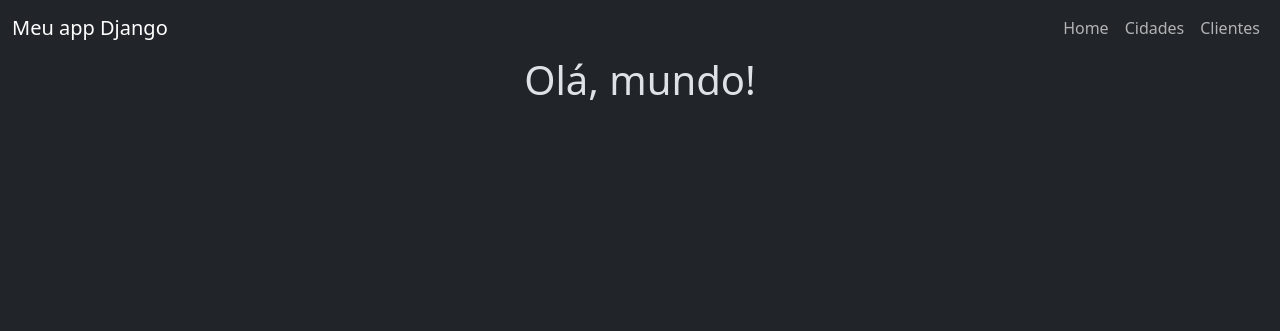
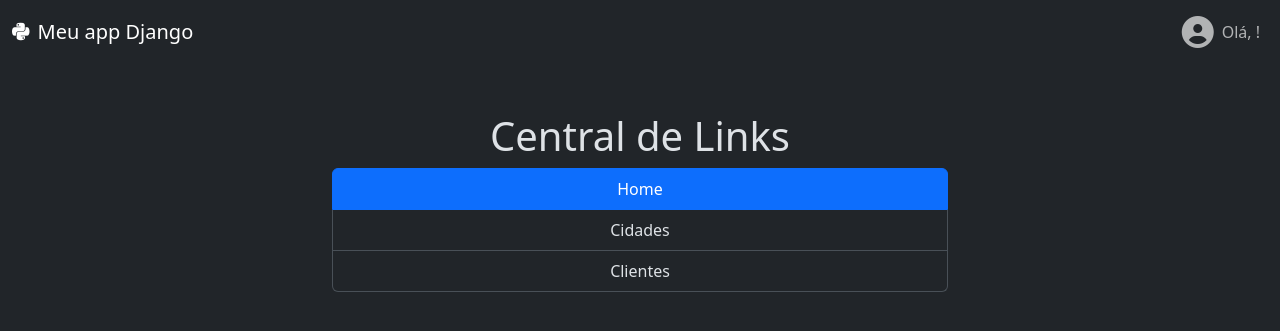
Before and after one commit to antth-Luca/TDS, a Django app: page /home in a window 1280 px wide. Shown: the top 331 px of the page. Run offline with Django 5.2, Linux system fonts and the light colour scheme; some libraries are stand-ins or nearby versions.

Commit message:
Mudança no Home e melhoria geral de templates

```diff
--- a/2024/4º semestre/Aula Django/app/Central/templates/Central/home.html
+++ b/2024/4º semestre/Aula Django/app/Central/templates/Central/home.html
@@ -5,10 +5,15 @@
 {% endblock %}
 
 {% block 'body' %}
-    <div class="container-fluid">
-        <div class="row">
-            <div class="col-12 mx-auto">
-                <h1 class="h1 text-center">Olá, mundo!</h1>
+    <div class="container-fluid text-center mt-5">
+        <h1 class="h1 mb-2">Central de Links</h1>
+        <div class="row justify-content-center">
+            <div class="col-8 col-md-6">
+                <div class="list-group">
+                    <a href="#" class="list-group-item list-group-item-action active">Home</a>
+                    <a href="{% url 'ListCidade' %}" class="list-group-item list-group-item-action">Cidades</a>
+                    <a href="{% url 'ListCliente' %}" class="list-group-item list-group-item-action">Clientes</a>
+                </div>
             </div>
         </div>
     </div>
--- a/2024/4º semestre/Aula Django/app/templates/Bases/base-global-c-header.html
+++ b/2024/4º semestre/Aula Django/app/templates/Bases/base-global-c-header.html
@@ -11,20 +11,16 @@
 <body>
     <nav class="navbar navbar-expand-lg">
         <div class="container-fluid">
-            <a class="navbar-brand" href="{% url 'Home' %}">Meu app Django</a>
+            <a class="navbar-brand" href="{% url 'Home' %}">
+                <i class="fa-brands fa-python me-2"></i>Meu app Django
+            </a>
             <button class="navbar-toggler" type="button" data-bs-toggle="collapse" data-bs-target="#navbarNav" aria-controls="navbarNav" aria-expanded="false" aria-label="Toggle navigation">
                 <span class="navbar-toggler-icon"></span>
             </button>
             <div class="collapse navbar-collapse" id="navbarNav">
                 <ul class="navbar-nav ms-auto">
                     <li class="nav-item">
-                        <a class="nav-link" href="{% url 'Home' %}">Home</a>
-                    </li>
-                    <li>
-                        <a class="nav-link" href="{% url 'ListCidade' %}">Cidades</a>
-                    </li>
-                    <li>
-                        <a class="nav-link" href="{% url 'ListCliente' %}">Clientes</a>
+                        <a class="nav-link d-flex align-items-center" href="#"><i class="fa-solid fa-circle-user me-2" style="font-size: 32px;"></i>Olá, {{ user.username }}!</a>
                     </li>
                 </ul>
             </div>
@@ -37,5 +33,6 @@
     </main>
 
     <script src="https://cdn.jsdelivr.net/npm/bootstrap@5.3.3/dist/js/bootstrap.bundle.min.js"></script>
+    <script src="https://kit.fontawesome.com/121ad6fd97.js" crossorigin="anonymous"></script>
 </body>
 </html>
--- a/2024/4º semestre/Aula Django/app/templates/Bases/base-global-s-header.html
+++ b/2024/4º semestre/Aula Django/app/templates/Bases/base-global-s-header.html
@@ -15,5 +15,6 @@
     </main>
 
     <script src="https://cdn.jsdelivr.net/npm/bootstrap@5.3.3/dist/js/bootstrap.bundle.min.js"></script>
+    <script src="https://kit.fontawesome.com/121ad6fd97.js" crossorigin="anonymous"></script>
 </body>
 </html>
--- a/2024/4º semestre/Aula Django/app/templates/Bases/base-list.html
+++ b/2024/4º semestre/Aula Django/app/templates/Bases/base-list.html
@@ -8,7 +8,7 @@
     <div class="container-fluid">
         <div class="row">
             <div class="col-12 col-lg-8 mx-auto p-3 d-flex flex-column">
-                {% block btn_add %}<a href="{% block url_regist %}{% endblock %}" class="btn btn-primary align-self-end me-3 mt-3">Novo registro</a>{% endblock %}
+                {% block btn_add %}<a href="{% block url_regist %}{% endblock %}" class="btn btn-primary align-self-end me-3 mt-3"><i class="fa-solid fa-plus me-2"></i>Novo</a>{% endblock %}
                 <p class="h4 mt-5">Listando {% block 'tipo_listagem' %}{% endblock %}</p>
 
                 <table class="table table-sm table-striped table-hover">
```
Also changed, not shown: 2024/4º semestre/Aula Django/app/Cidade/templates/Cidade/list-cidade.html (+8 -3 lines), 2024/4º semestre/Aula Django/app/Cliente/templates/Cliente/list-cliente.html (+8 -3 lines).
